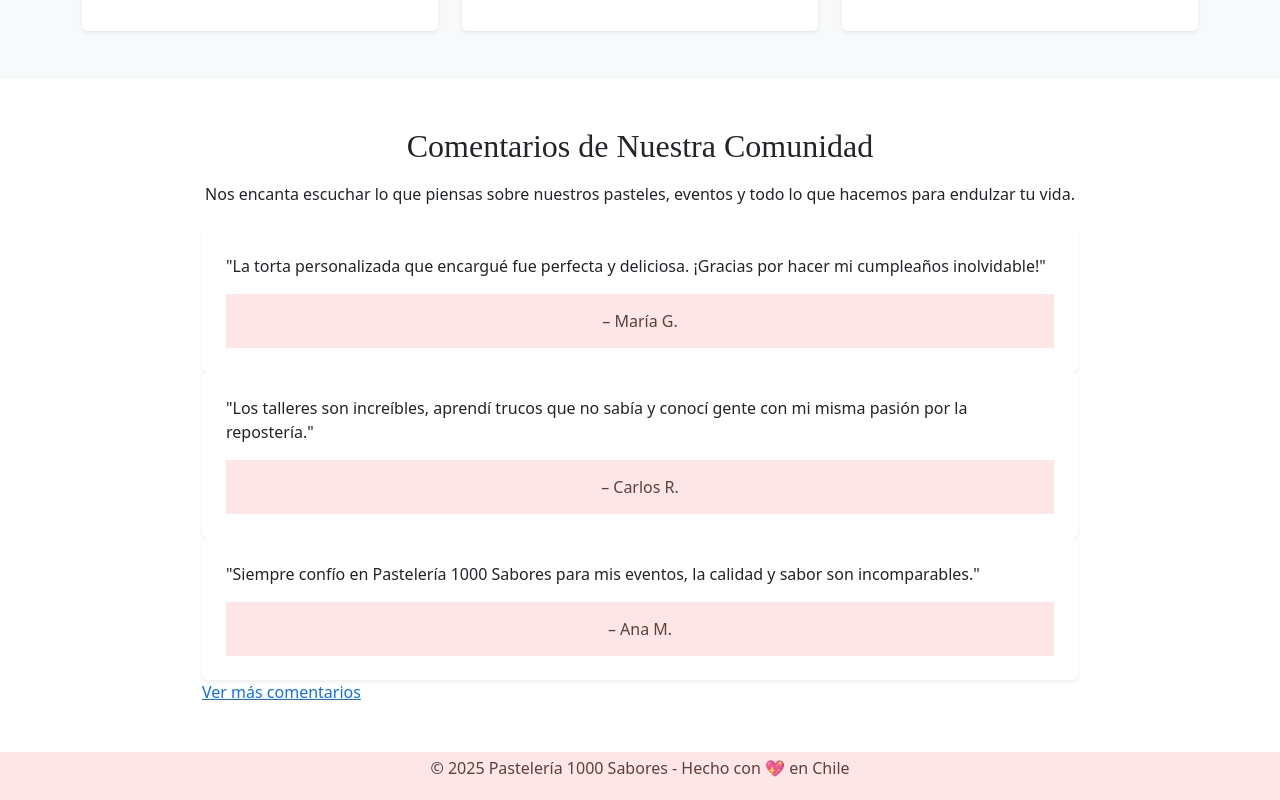
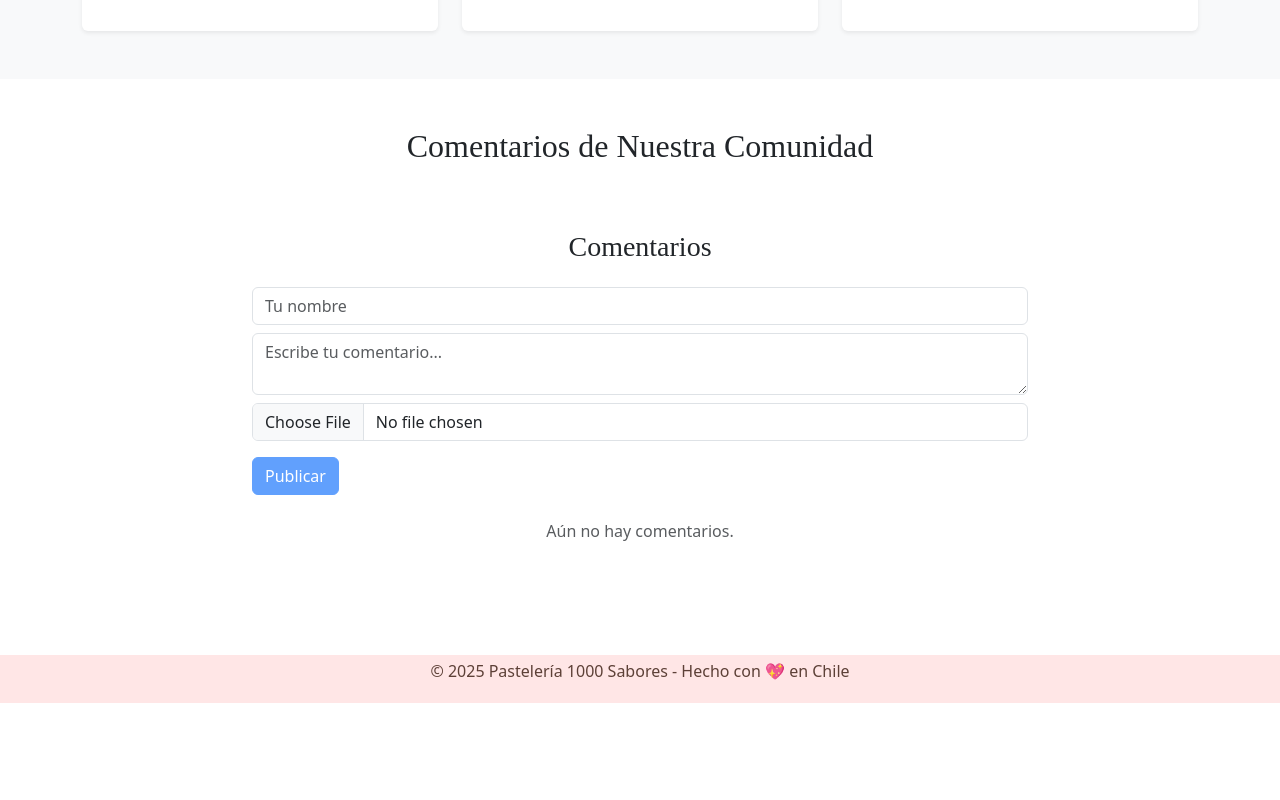
Before and after one commit to YerkoNavarro/Pagina_Web_Pasteleria_React, a React (Vite) app in the folder my-react-app/: page /comunidad in a window 1280 px wide. Shown: the part 467-1267 px from the top of the page. After the commit the page ends 1170 px from the top, so only its background shows below. Built offline with nearby package versions, Linux system fonts and the light colour scheme.

Commit message:
se modifica el carrusel se agrega la seccion de comentarios dentro de comunidad

```diff
--- a/my-react-app/src/components/carrusel.jsx
+++ b/my-react-app/src/components/carrusel.jsx
@@ -3,35 +3,44 @@ import 'bootstrap/dist/css/bootstrap.min.css';
 
 function UnCarrusel({ imagen1, imagen2, imagen3, descripcion1, descripcion2, descripcion3 }) {
   return (
-    <Carousel style={{ maxWidth: '800px', margin: '0 auto' }}>
+    <Carousel style={{ maxWidth: '1200px', margin: '0 auto' }}>
       <Carousel.Item>
+        <div style={{ position: 'relative', width: '100%', aspectRatio: '16 / 9', overflow: 'hidden' }}>
           <img
             className="d-block w-100"
             src={imagen1}
             alt="Primera imagen del carrusel"
+            style={{ height: '100%', width: '100%', objectFit: 'cover', position: 'absolute', inset: 0 }}
           />
+        </div>
         <Carousel.Caption>
-          <h3>{descripcion1}</h3>
+          <h3>{descripcion1 || 'Dulces momentos que alegran el corazón'}</h3>
         </Carousel.Caption>
       </Carousel.Item>
       <Carousel.Item>
+        <div style={{ position: 'relative', width: '100%', aspectRatio: '16 / 9', overflow: 'hidden' }}>
           <img
             className="d-block w-100"
             src={imagen2}
             alt="Segunda imagen del carrusel"
+            style={{ height: '100%', width: '100%', objectFit: 'cover', position: 'absolute', inset: 0 }}
           />
+        </div>
         <Carousel.Caption>
-          <h3>{descripcion2}</h3>
+          <h3>{descripcion2 || 'Sabores artesanales hechos con amor'}</h3>
         </Carousel.Caption>
       </Carousel.Item>
       <Carousel.Item>
+        <div style={{ position: 'relative', width: '100%', aspectRatio: '16 / 9', overflow: 'hidden' }}>
           <img
             className="d-block w-100"
             src={imagen3}
             alt="Tercera imagen del carrusel"
+            style={{ height: '100%', width: '100%', objectFit: 'cover', position: 'absolute', inset: 0 }}
           />
+        </div>
         <Carousel.Caption>
-          <h3>{descripcion3}</h3>
+          <h3>{descripcion3 || 'Endulzando tus mejores recuerdos'}</h3>
         </Carousel.Caption>
       </Carousel.Item>
     </Carousel>
--- a/my-react-app/src/paginas/comunidad.jsx
+++ b/my-react-app/src/paginas/comunidad.jsx
@@ -1,6 +1,7 @@
 import NavBar from '../components/nav_bar'
 import UnFooter from '../components/C_footer'
 import PromotionBar from '../components/promotion_bar'
+import CommentSection from '../components/CommentSection'
 
 function Comunidad() {
   return (
@@ -43,28 +44,7 @@ function Comunidad() {
       <section className="py-5" aria-labelledby="comentarios-title">
     <div className="container" style={{maxWidth: '900px'}}>
       <h2 id="comentarios-title" className="section-title mb-3 text-center">Comentarios de Nuestra Comunidad</h2>
-      <p className="text-center mb-4">
-        Nos encanta escuchar lo que piensas sobre nuestros pasteles, eventos y todo lo que hacemos para endulzar tu vida.
-      </p>
-
-        <div className="comentarios-container">
-          <article className="comentario bg-white p-4 rounded shadow-sm">
-            <p>"La torta personalizada que encargué fue perfecta y deliciosa. ¡Gracias por hacer mi cumpleaños inolvidable!"</p>
-            <footer>– María G.</footer>
-          </article>
-
-          <article className="comentario bg-white p-4 rounded shadow-sm">
-            <p>"Los talleres son increíbles, aprendí trucos que no sabía y conocí gente con mi misma pasión por la repostería."</p>
-            <footer>– Carlos R.</footer>
-          </article>
-
-          <article className="comentario bg-white p-4 rounded shadow-sm">
-            <p>"Siempre confío en Pastelería 1000 Sabores para mis eventos, la calidad y sabor son incomparables."</p>
-            <footer>– Ana M.</footer>
-          </article>
-        </div>
-
-        <a href="#" className="btn-link-custom" role="button" aria-label="Ver más comentarios">Ver más comentarios</a>
+      <CommentSection />
       </div>
     </section>
 
```
Lines whose indentation alone changed are shown as unchanged.
